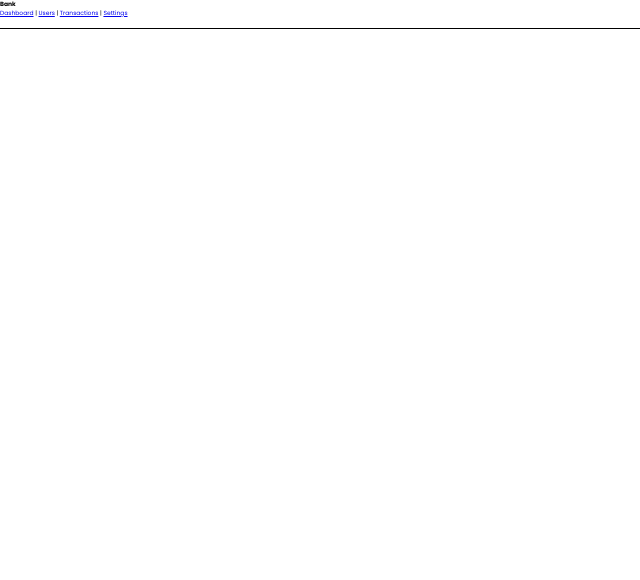
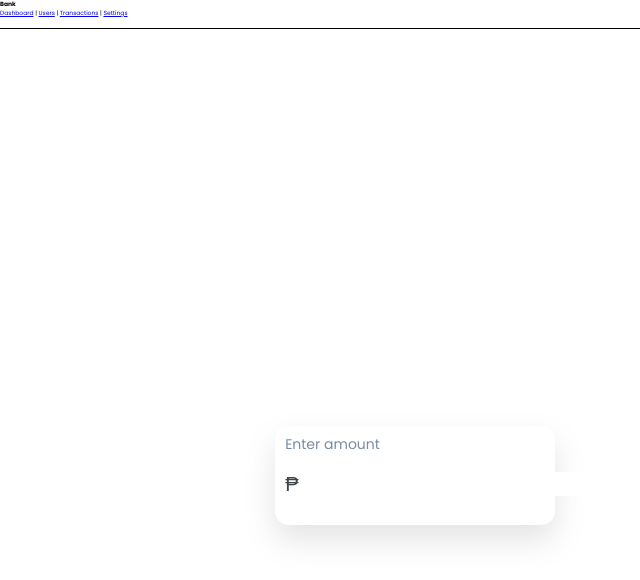
Before and after one commit to louisordonez/banking-app, a React (Create React App) app: page / in a window 1280 px wide. Shown: the top 580 px of the page, without its empty margins (0-640 px from the left). Built offline with nearby package versions, Linux system fonts and the light colour scheme.

Commit message:
Crete input amount component

```diff
--- a/src/App.jsx
+++ b/src/App.jsx
@@ -1,5 +1,6 @@
 import React from 'react';
 import { Link } from 'react-router-dom';
+import InputAmount from './Components/InputAmount/InputAmount';
 
 const App = () => {
   return (
@@ -16,6 +17,7 @@ const App = () => {
         <Link to="/Transactions">Transactions</Link> |{' '}
         <Link to="/Settings">Settings</Link>
       </nav>
+      <InputAmount />
     </div>
   );
 };
--- a/src/Assets/Styles/Scss/components/_index.scss
+++ b/src/Assets/Styles/Scss/components/_index.scss
@@ -1 +1,2 @@
 @forward './buttons';
+@forward './inputs';
--- /dev/null
+++ b/src/Assets/Styles/Scss/components/_inputs.scss
@@ -0,0 +1,46 @@
+.input-amount-container {
+  position: absolute;
+  width: 279.78px;
+  height: 98.87px;
+  left: 275.14px;
+  top: 425.95px;
+  background: var(--white);
+  box-shadow: 0px 15px 30px rgba(118, 118, 118, 0.2);
+  border-radius: 14px;
+
+  > div {
+    width: 236.12px;
+    height: 74.43px;
+
+    > div {
+      margin-top: 1rem;
+      margin-left: 1rem;
+      width: 11.2rem;
+      height: 1.7rem;
+      font-size: 1.4rem;
+      line-height: 1.6rem;
+      color: var(--grey);
+    }
+  }
+}
+
+.amount-flex-container {
+  display: flex;
+
+  span {
+    margin-top: 2rem;
+    margin-right: 1rem;
+    font-size: 2.01589rem;
+    line-height: 2.4rem;
+    color: var(--black-light);
+  }
+
+  input {
+    margin-top: 2rem;
+    font-size: 2.01589rem;
+    line-height: 2.4rem;
+    color: var(--black-light);
+    border: none;
+    outline: none;
+  }
+}
--- a/src/Assets/Styles/Scss/config/_variables.scss
+++ b/src/Assets/Styles/Scss/config/_variables.scss
@@ -9,6 +9,8 @@
 
   --white: hsl(0, 0%, 100%);
   --black: hsl(0, 0%, 0%);
+  --black-light: hsl(219, 10%, 27%);
+  --grey: hsl(214, 19%, 56%);
 
   --body-font: 'Poppins', sans-serif;
 
--- /dev/null
+++ b/src/Components/InputAmount/InputAmount.jsx
@@ -0,0 +1,18 @@
+import React from 'react';
+
+const InputText = () => {
+  return (
+    <div className='input-amount-container'>
+      <div>
+        <div>
+          {`Enter amount`}
+          <div className='amount-flex-container'>
+          <span>₱</span><input></input>
+          </div>
+        </div>
+      </div>
+    </div>
+  );
+}
+
+export default InputText;
```
